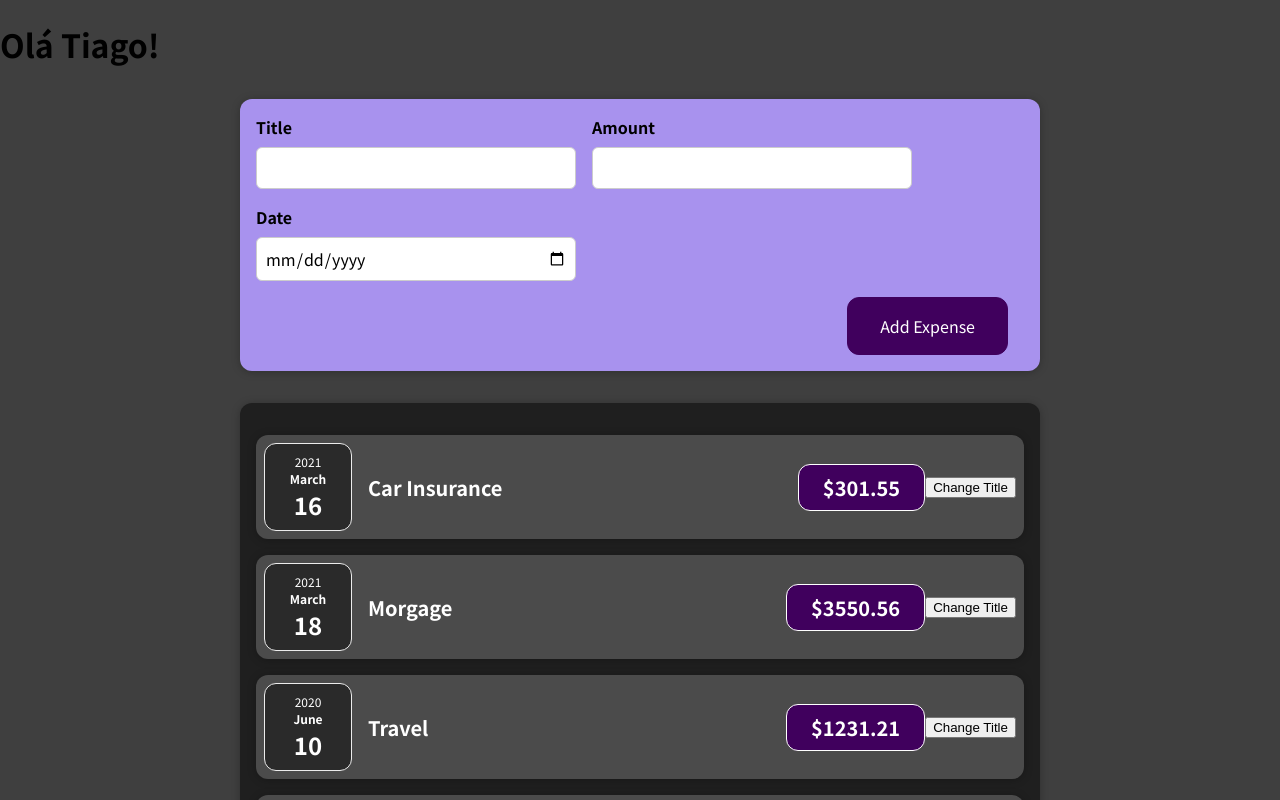
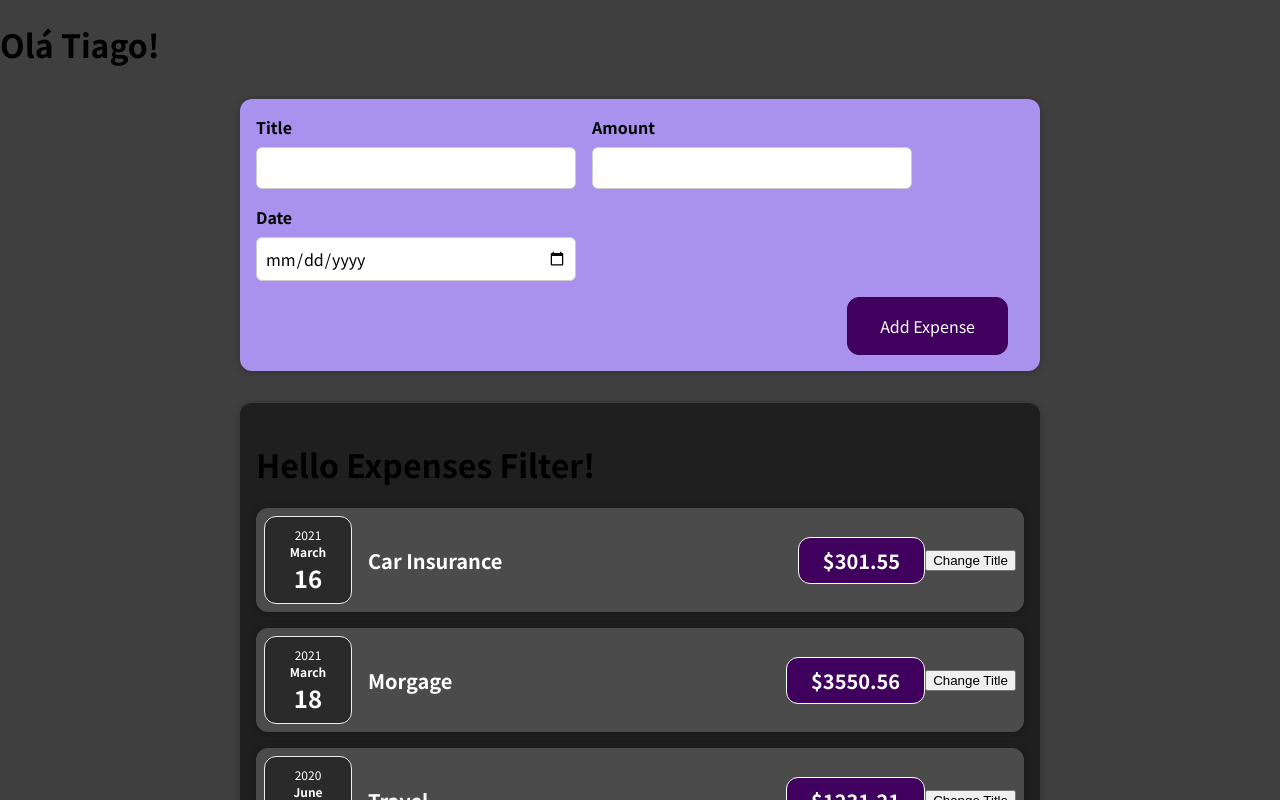
Before and after one commit to Shamoleambo/academind-react-complete-guide, a React (Create React App) app: page / in a window 1280 px wide. Shown: the top 800 px of the page. Built offline with nearby package versions, Linux system fonts and the light colour scheme.

Commit message:
create new ExpensesFilter component

```diff
--- a/src/components/Expenses/Expenses.js
+++ b/src/components/Expenses/Expenses.js
@@ -1,10 +1,14 @@
 import ExpenseItem from './ExpenseItem'
+import ExpensesFilter from './ExpensesFilter'
 import Card from './../UI/Card'
 import './Expenses.css'
 
 const Expenses = ({ expenses }) => {
   return (
     <Card className='expenses'>
+      <div className='expenses-filter'>
+        <ExpensesFilter />
+      </div>
       {expenses.map(expense => (
         <ExpenseItem
           title={expense.title}
--- /dev/null
+++ b/src/components/Expenses/ExpensesFilter.js
@@ -0,0 +1,5 @@
+const ExpensesFilter = () => {
+  return <h1>Hello Expenses Filter!</h1>
+}
+
+export default ExpensesFilter
```
